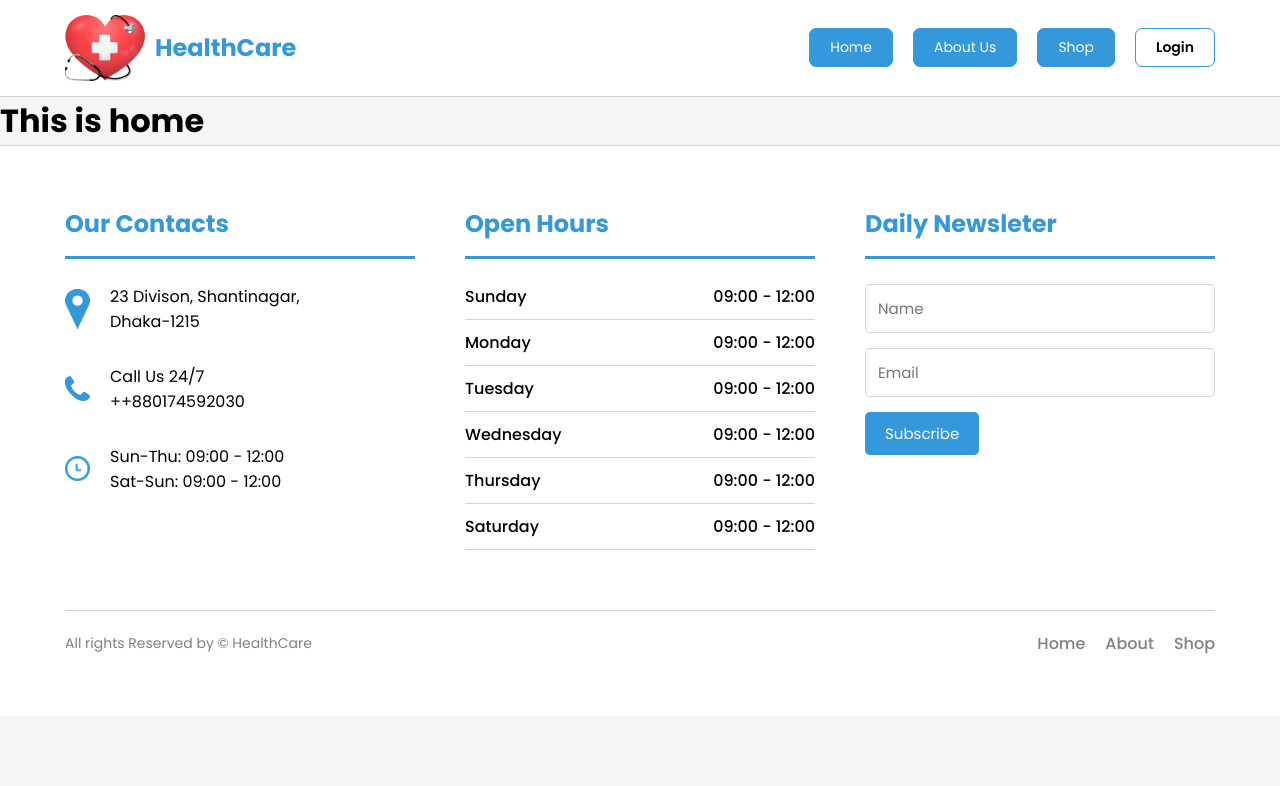
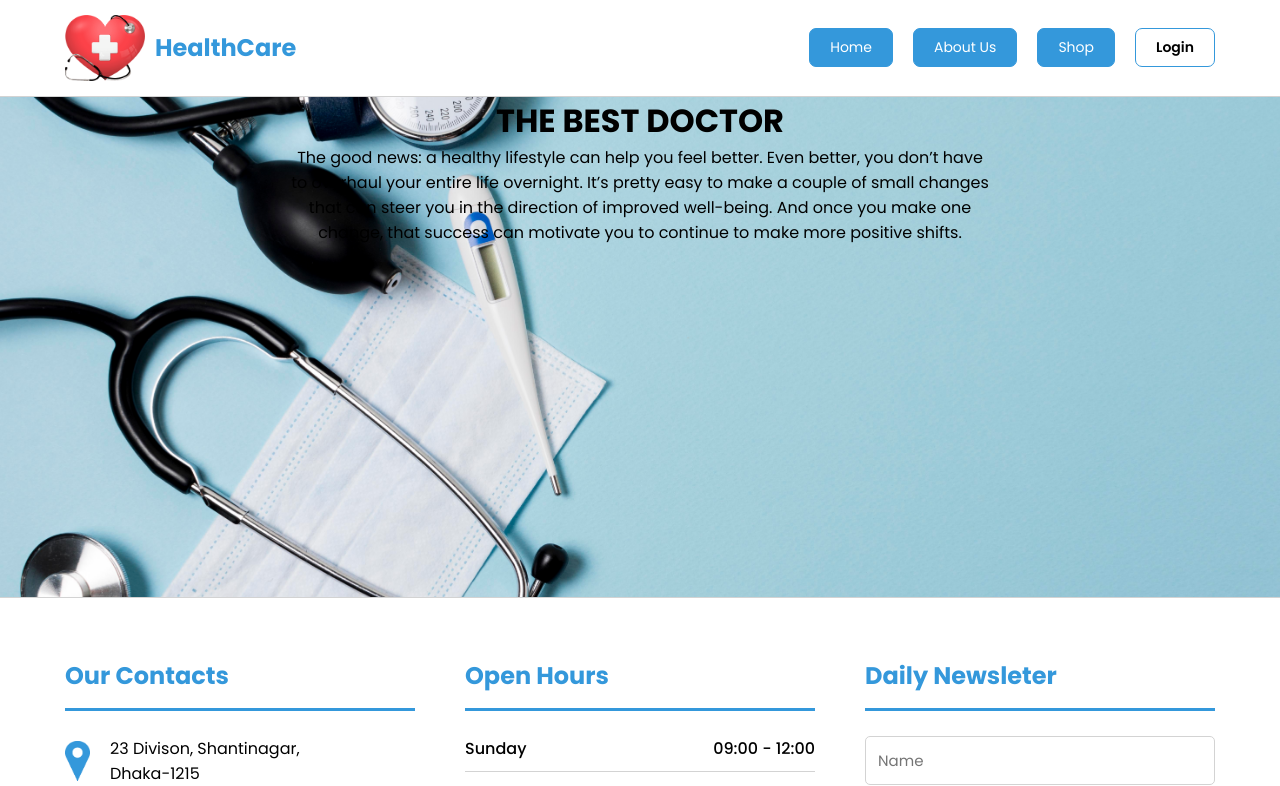
Before and after one commit to azizulwd/healthcare-related-website, a React (Create React App) app: page /home in a window 1280 px wide. Shown: the top 786 px of the page. Built offline with nearby package versions, Linux system fonts and the light colour scheme.

Commit message:
banner customize running

```diff
--- /dev/null
+++ b/src/Pages/Home/Banner/Banner.css
@@ -0,0 +1,11 @@
+.banner{
+    background-size: cover;
+    background-position: center;
+    background-repeat: no-repeat;
+    background-attachment: fixed;
+}
+.banner_inner {
+    width: 700px;
+    margin: 0 auto;
+    text-align: center;
+}
--- /dev/null
+++ b/src/Pages/Home/Banner/Banner.js
@@ -0,0 +1,25 @@
+import React from 'react';
+import './Banner.css';
+import bannerImg from '../../../images/banner.jpg';
+
+const Banner = () => {
+
+    const bannerImgStyle = {
+        width: '100%',
+        height: '500px',
+        backgroundImage: `url(${bannerImg})`
+    }
+
+    return (
+        <div className="banner" style={bannerImgStyle}>
+            <div className="banner_inner">
+                <div>
+                    <h1>THE BEST DOCTOR</h1>
+                    <p>The good news: a healthy lifestyle can help you feel better. Even better, you don’t have to overhaul your entire life overnight. It’s pretty easy to make a couple of small changes that can steer you in the direction of improved well-being. And once you make one change, that success can motivate you to continue to make more positive shifts.</p>
+                </div>
+            </div>
+        </div>
+    );
+};
+
+export default Banner;
--- a/src/Pages/Home/Home/Home.js
+++ b/src/Pages/Home/Home/Home.js
@@ -1,9 +1,10 @@
 import React from 'react';
+import Banner from '../Banner/Banner';
 
 const Home = () => {
     return (
         <div>
-            <h1>This is home</h1>
+            <Banner></Banner>
         </div>
     );
 };
```
Also changed, not shown: src/images/banner.jpg (added).
